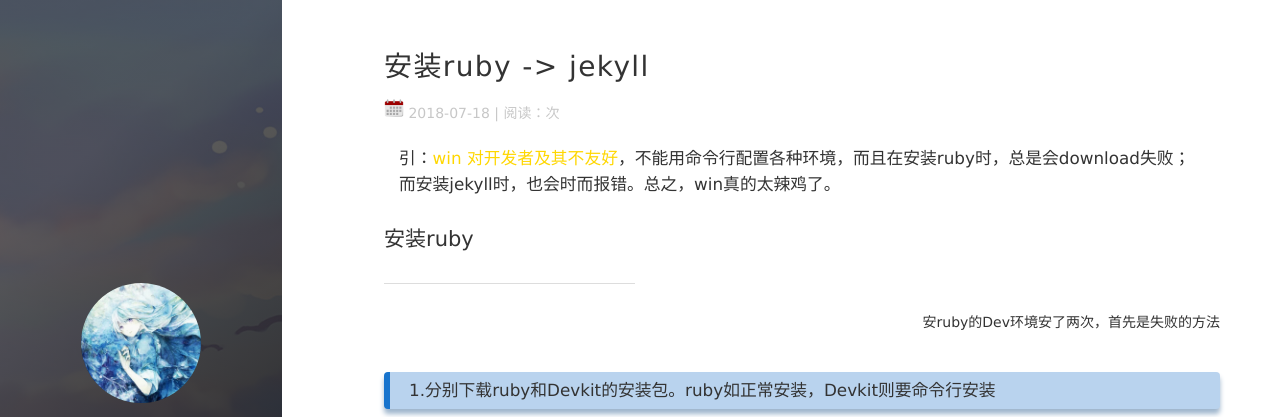
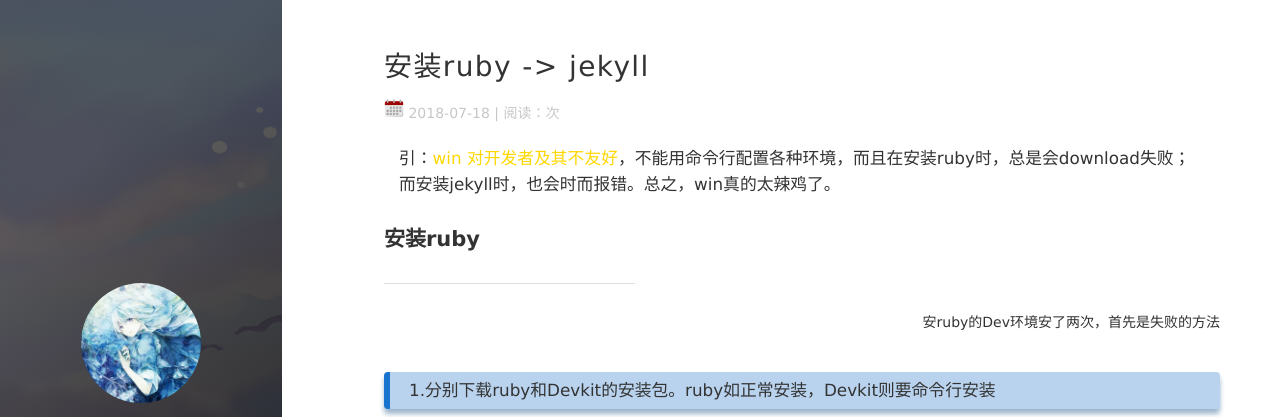
Before and after one commit to frost-rain/frost-rain.github.io, a Jekyll site: the page built from _posts/2018-07-18-install ruby - jekyll.markdown, in a window 1280 px wide. Shown: the top 417 px of the page. Built offline with Jekyll 4.4.1, drawn with Linux system fonts in a browser that asks for light colours; nearby versions of some CDN libraries; comment, search, counter and statistics services are not loaded.

Commit message:
change something

```diff
--- a/_posts/2018-07-18-install ruby - jekyll.markdown
+++ b/_posts/2018-07-18-install ruby - jekyll.markdown
@@ -7,7 +7,7 @@ tag: jekyll
 
 #### 引：<b style="color:Gold">win 对开发者及其不友好</b>，不能用命令行配置各种环境，而且在安装ruby时，总是会download失败；而安装jekyll时，也会时而报错。总之，win真的太辣鸡了。
 
-安装ruby
+**安装ruby**
 ---
 ----
 
```
